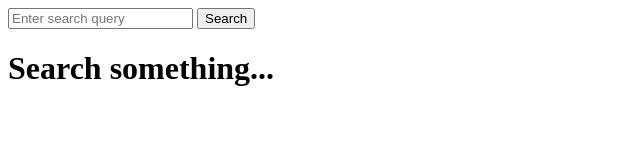
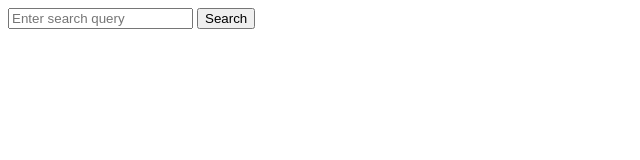
Before and after one commit to Nartek01/tradera-mean-average-pricefinder, a website: page index.html in a window 1280 px wide. Shown: the whole page, without its empty margins (0-640 px from the left). Drawn offline with Linux system fonts and the light colour scheme.

Commit message:
Removed searching text

```diff
--- a/index.html
+++ b/index.html
@@ -82,6 +82,5 @@
       padding: 8px;
     }
     </style>
-    <h1>Search something...</h1>
   </body>
 </html>
```
